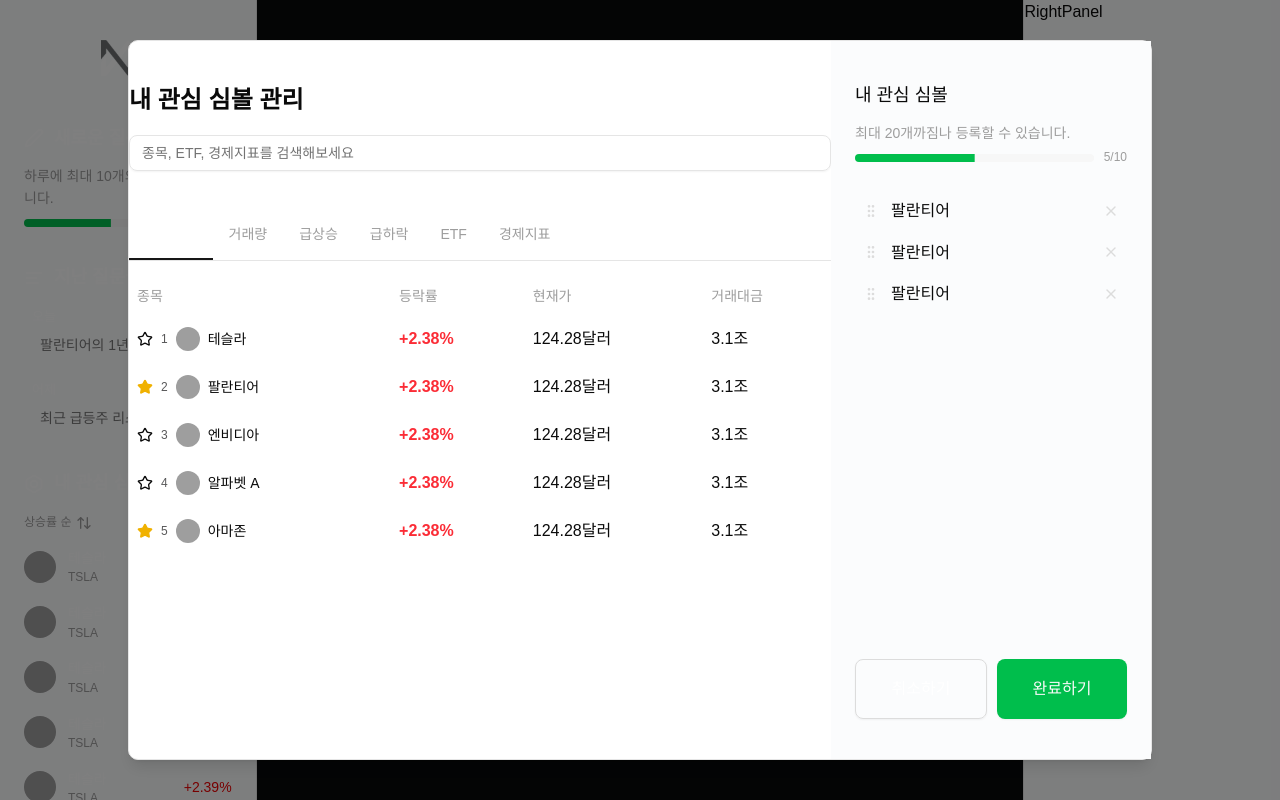
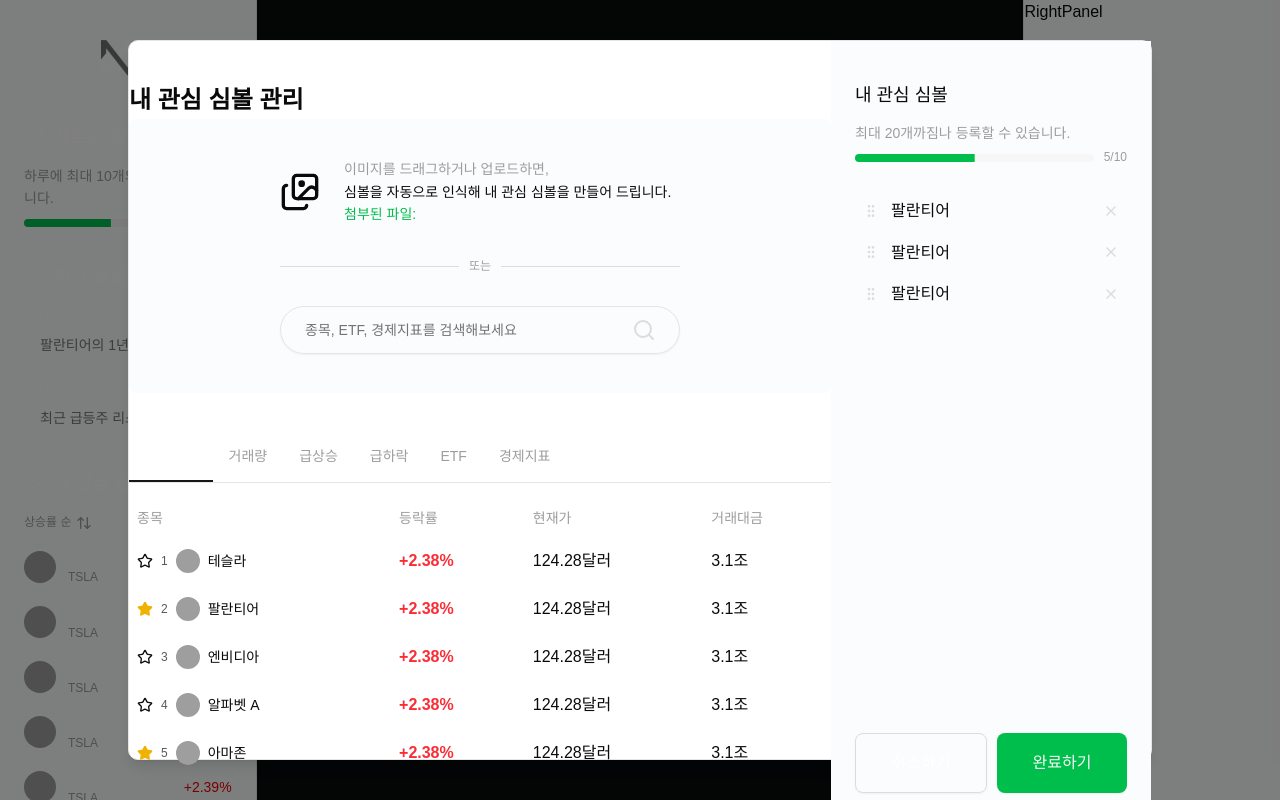
Before and after one commit to Waiker-Inc/wealthM-mvp, a React (Vite) app: page / in a window 1280 px wide. Both pictures are taken after a click on the button "편집". Built offline with nearby package versions, Linux system fonts and the light colour scheme; grey boxes are pictures that could not be loaded; a web font is replaced by a local one.

Commit message:
feat: 사진 첨부 기능 추가

```diff
--- a/package.json
+++ b/package.json
@@ -22,9 +22,11 @@
     "lucide-react": "^0.523.0",
     "react": "^19.1.0",
     "react-dom": "^19.1.0",
+    "react-dropzone": "^14.3.8",
     "react-resizable-panels": "^3.0.3",
     "tailwind-merge": "^3.3.1",
     "tailwindcss": "^4.1.10",
+    "tesseract.js": "^6.0.1",
     "zustand": "^5.0.5"
   },
   "devDependencies": {
--- /dev/null
+++ b/src/components/contents/ImageToText.tsx
@@ -0,0 +1,70 @@
+import { useRef, useState } from 'react';
+import { createWorker } from 'tesseract.js';
+
+export default function ImageToText() {
+  const [image, setImage] = useState<string | null>(null);
+  const [text, setText] = useState<string>('');
+  const [loading, setLoading] = useState(false);
+  const fileInputRef = useRef<HTMLInputElement>(null);
+
+  // 이미지 업로드 핸들러
+  const handleImageChange = (e: React.ChangeEvent<HTMLInputElement>) => {
+    const file = e.target.files?.[0];
+    if (!file) return;
+    const reader = new FileReader();
+    reader.onload = () => {
+      setImage(reader.result as string);
+      setText(''); // 이전 결과 초기화
+    };
+    reader.readAsDataURL(file);
+  };
+
+  // OCR 실행
+  const handleExtractText = async () => {
+    if (!image) return;
+    setLoading(true);
+    setText('');
+    const worker = await createWorker('kor+eng'); // 한글+영어 지원
+    const { data } = await worker.recognize(image);
+    setText(data.text);
+    setLoading(false);
+    await worker.terminate();
+  };
+
+  return (
+    <div className="max-w-lg mx-auto p-6 bg-card rounded-lg shadow space-y-4">
+      <input
+        type="file"
+        accept="image/*"
+        ref={fileInputRef}
+        className="hidden"
+        onChange={handleImageChange}
+      />
+      <button
+        className="bg-primary text-primary-foreground px-4 py-2 rounded"
+        onClick={() => fileInputRef.current?.click()}
+        aria-label="이미지 업로드"
+      >
+        이미지 업로드
+      </button>
+      {image && (
+        <div className="flex flex-col items-center space-y-2">
+          <img src={image} alt="업로드 이미지" className="max-h-64 rounded" />
+          <button
+            className="bg-secondary text-secondary-foreground px-4 py-2 rounded"
+            onClick={handleExtractText}
+            disabled={loading}
+          >
+            {loading ? '텍스트 추출 중...' : '텍스트 추출'}
+          </button>
+        </div>
+      )}
+      {text && (
+        <div className="mt-4 p-4 bg-muted rounded text-foreground whitespace-pre-wrap">
+          <strong>추출된 텍스트:</strong>
+          <div>{text}</div>
+        </div>
+      )}
+    </div>
+  );
+}
--- a/src/components/contents/MyFavoritSymbolDialog.tsx
+++ b/src/components/contents/MyFavoritSymbolDialog.tsx
@@ -1,10 +1,12 @@
+import { useCallback, useState } from 'react';
 import { Button } from '../ui/button';
 import { Dialog, DialogContent } from '../ui/dialog';
 import { Input } from '../ui/input';
 import { Progress } from '../ui/progress';
 import Typography from '../ui/typography';
 import MarketTabs from './MarketTabs';
-import { GripVertical, X } from 'lucide-react';
+import { GripVertical, Images, Search, X } from 'lucide-react';
+import { useDropzone } from 'react-dropzone';
 
 export default function MyFavoritSymbolDialog({
   isOpen,
@@ -13,6 +15,33 @@ export default function MyFavoritSymbolDialog({
   isOpen: boolean;
   onClose: () => void;
 }) {
+  const [imageBase64, setImageBase64] = useState<string | null>(null);
+  const [imageName, setImageName] = useState<string | null>(null);
+
+  const onDrop = useCallback(
+    (acceptedFiles: File[]) => {
+      const file = acceptedFiles[0];
+      if (!file) return;
+      const reader = new FileReader();
+      reader.onload = () => {
+        if (typeof reader.result === 'string') {
+          setImageBase64(reader.result);
+          setImageName(file.name);
+        }
+      };
+      reader.readAsDataURL(file);
+    },
+    [setImageBase64]
+  );
+
+  const { getRootProps, getInputProps, isDragActive } = useDropzone({
+    onDrop,
+    accept: { 'image/*': [] },
+    multiple: false,
+  });
+
+  console.log(imageBase64, imageName);
+
   return (
     <Dialog open={isOpen} onOpenChange={onClose}>
       <DialogContent
@@ -24,11 +53,44 @@ export default function MyFavoritSymbolDialog({
             <Typography size="title-lg" weight="bold">
               내 관심 심볼 관리
             </Typography>
-            <Input
-              placeholder="종목, ETF, 경제지표를 검색해보세요"
-              className="mt-[16px]"
-              autoFocus
-            />
+            <div
+              {...getRootProps()}
+              className={`rounded-[8px] p-[16px] h-[274px] flex flex-col justify-center ${
+                isDragActive ? 'bg-mono50 opacity-50' : 'bg-ground2'
+              }`}
+              aria-label="이미지 드래그 앤 드롭 영역"
+            >
+              <div className="flex items-center gap-[24px] w-[400px] mx-auto">
+                <Images size={40} />
+                <div>
+                  <Typography size="body-sm" className="text-mono400">
+                    이미지를 드래그하거나 업로드하면,
+                  </Typography>
+                  <Typography size="body-sm">
+                    심볼을 자동으로 인식해 내 관심 심볼을 만들어 드립니다.
+                  </Typography>
+                  <Typography size="body-sm" className="text-green700">
+                    첨부된 파일: {imageName}
+                  </Typography>
+                </div>
+              </div>
+              <input {...getInputProps()} />
+              <div className="flex items-center gap-[10px] w-[400px] mx-auto my-[32px]">
+                <div className="h-[1px] flex-1 bg-mono200" />
+                <Typography size="label-md" className="text-mono400">
+                  또는
+                </Typography>
+                <div className="h-[1px] flex-1 bg-mono200" />
+              </div>
+              <div className="w-[400px] mx-auto relative">
+                <Input
+                  placeholder="종목, ETF, 경제지표를 검색해보세요"
+                  autoFocus
+                  className="p-[12px_24px] h-[48px] w-[400px] rounded-full"
+                />
+                <Search className="absolute right-[24px] top-[50%] translate-y-[-50%] text-mono200" />
+              </div>
+            </div>
             <MarketTabs />
           </div>
           {/* 사이드바 */}
--- a/src/components/layout/Contents.tsx
+++ b/src/components/layout/Contents.tsx
@@ -3,6 +3,7 @@ import { Input } from '../ui/input';
 import { cn } from '@/lib/utils';
 import { CornerDownLeft } from 'lucide-react';
 import Typography from '../ui/typography';
+import ImageToText from '../contents/ImageToText';
 
 export default function Contents() {
   const [isFocused, setIsFocused] = useState(false);
```
Also changed, not shown: 1 other file (tests, documents, lock files or other folders).
